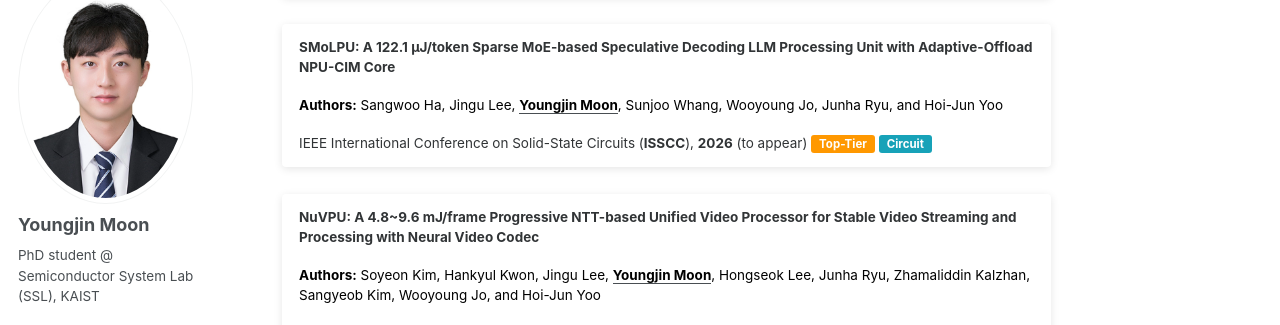
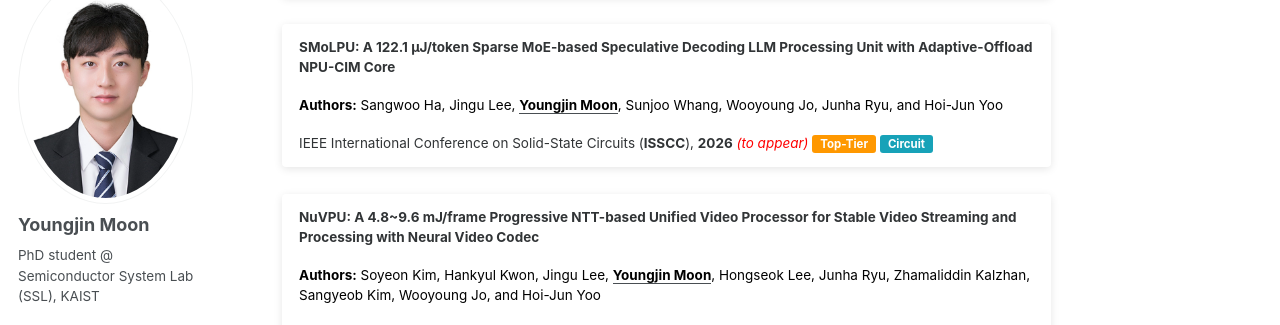
Before and after one commit to yjmoon99/yjmoon99.github.io, a Jekyll site: the page built from _pages/about.md, in a window 1280 px wide and 900 px high, scrolled down 1424 px. Shown: the part 125-450 px from the top of the window. Built offline with Jekyll 4.4.1, drawn with Linux system fonts in a browser that asks for light colours; some web fonts are replaced; a script that is not in the unit is left out.

Commit message:
Update Profile

```diff
--- a/_pages/about.md
+++ b/_pages/about.md
@@ -57,7 +57,7 @@ IEEE International Symposium on Circuits and Systems (**ISCAS**), **2025**
 
 <span style="color: #000; font-weight: bold;">Authors:</span> <span style="color: #000;">Sangwoo Ha, Jingu Lee, <strong><u>Youngjin Moon</u></strong>, Sunjoo Whang, Wooyoung Jo, Junha Ryu, and Hoi-Jun Yoo</span>
 
-IEEE International Conference on Solid-State Circuits (**ISSCC**), **2026** (to appear)
+IEEE International Conference on Solid-State Circuits (**ISSCC**), **2026** <em style="color: red; font-style: italic;">(to appear)</em>
 <span style="background-color: #ff9800; color: white; padding: 2px 8px; border-radius: 3px; font-size: 0.85em; font-weight: bold;">Top-Tier</span> <span style="background-color: #17a2b8; color: white; padding: 2px 8px; border-radius: 3px; font-size: 0.85em; font-weight: bold;">Circuit</span>
 
 <!-- [Paper](){: .btn .btn--danger .btn--small} -->
```
